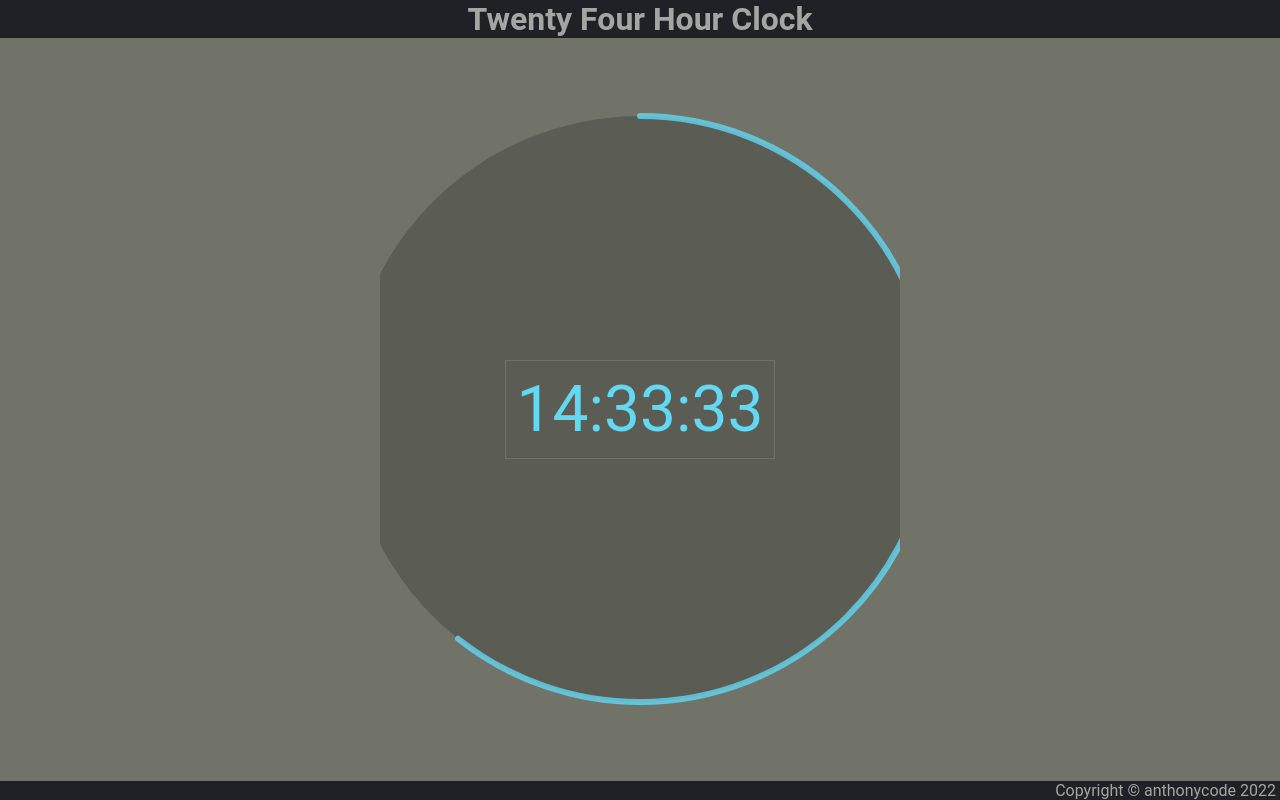
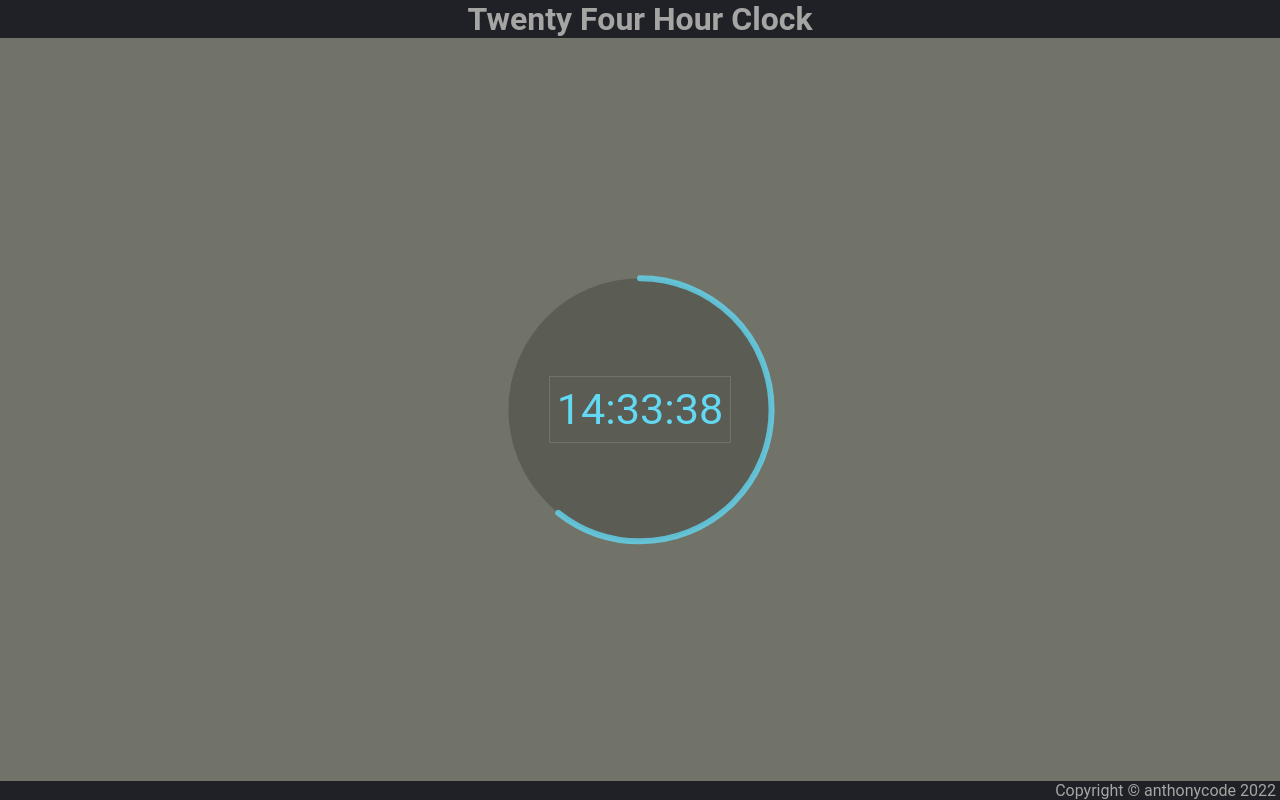
Before and after one commit to anthonytastet/twenty-four-hour-clock, a React (Create React App) app: page / in a window 1280 px wide. Built offline with nearby package versions, Linux system fonts and the light colour scheme.

Commit message:
Fix performance issues due to misuse of setInterval

```diff
--- a/src/Clock.js
+++ b/src/Clock.js
@@ -13,27 +13,29 @@ const Clock = () => {
 	let minutesRatio = (secondsRatio + time.myMinutes) / 60;
 	let hoursRatio = (minutesRatio + time.myHours) / 24;
 	let angle = {
-		// secondsAngle: secondsRatio * 360,
-		// minutesAngle: minutesRatio * 360,
+		secondsAngle: secondsRatio * 360,
+		minutesAngle: minutesRatio * 360,
 		hoursAngle: hoursRatio * 360,
 	};
 
 	const [rotation, setRotation] = useState({ angle });
 	const updateAngle = () => {
 		angle = {
-			// secondsAngle: secondsRatio * 360,
-			// minutesAngle: minutesRatio * 360,
+			secondsAngle: secondsRatio * 360,
+			minutesAngle: minutesRatio * 360,
 			hoursAngle: hoursRatio * 360,
 		};
 		setRotation(angle);
 	};
-	// setInterval(updateAngle, 1000);
+	setTimeout(updateAngle, 1000);
 
 	return (
 		<div className="clock__container">
 			<svg className="clock__circle__frame">
 				<circle
 					className="clock__circle"
+					viewBox="0 0 100 100"
+					preserveAspectRatio="xMaxYMid meet"
 					cx="50%"
 					cy="50%"
 					r="40%"
@@ -46,13 +48,11 @@ const Clock = () => {
 					<span className="hours">
 						{time.myHours < 10 ? "0" + time.myHours : time.myHours}
 					</span>
-					<span>:</span>
 					<span className="minutes">
-						{time.myMinutes < 10 ? "0" + time.myMinutes : time.myMinutes}
+						:{time.myMinutes < 10 ? "0" + time.myMinutes : time.myMinutes}
 					</span>
-					<span>:</span>
 					<span className="seconds">
-						{time.mySeconds < 10 ? "0" + time.mySeconds : time.mySeconds}
+						:{time.mySeconds < 10 ? "0" + time.mySeconds : time.mySeconds}
 					</span>
 				</div>
 			</div>
--- a/src/style1.css
+++ b/src/style1.css
@@ -87,17 +87,21 @@ footer {
 
 .clock__container {
 	position: relative;
-	width: 70%;
-	height: 70%;
+	height: 100%;
+	width: 100%;
+	padding: var(--main);
+	/* border: 1px solid var(--red); */
 	display: flex;
 	justify-content: center;
 	align-items: center;
 }
 
 .clock__circle__frame {
-	width: 100%;
-	height: 100%;
+	height: 50%;
+	width: auto;
+	object-fit: contain;
 	transform: rotate(-90deg);
+	/* border: 1px solid var(--red); */
 }
 
 .clock__circle {
@@ -124,14 +128,18 @@ footer {
 	height: fit-content;
 	padding: calc(var(--main) / 6);
 	text-align: center;
-	font-size: calc(var(--main) * 4);
+	font-size: calc(var(--main) * 2.7);
 	color: var(--accent);
 	border: 1px solid var(--background);
 }
 
-.clock__time--numeric .hours {
+.clock__time .hours {
+	flex-grow: 1;
 }
-.clock__time--numeric .minutes {
+.clock__time .minutes {
+	flex-grow: 1;
 }
-.clock__time--numeric .seconds {
+.clock__time .seconds {
+	display: inline;
+	flex-grow: 1;
 }
```
